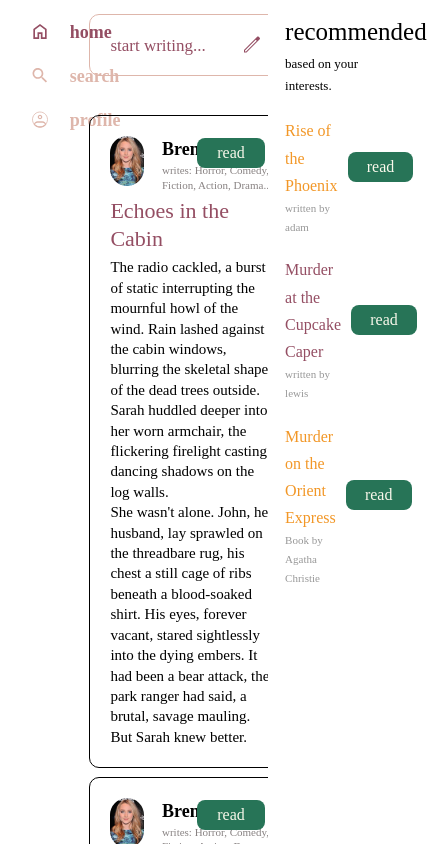
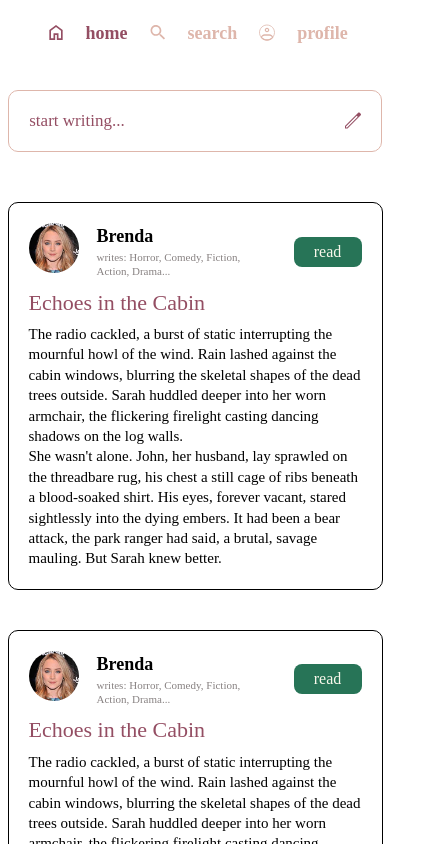
Before and after one commit to KovidKrishnan/scribblers-guild, a React (Vite) app: page /home in a window 390 px wide. Shown: the top 844 px of the page, 427 px wide, since content can reach past the window. Built offline with nearby package versions, Linux system fonts and the light colour scheme; a web font is replaced by a local one.

Commit message:
Home page Adapting to mobile screens

```diff
--- a/src/App.css
+++ b/src/App.css
@@ -1,6 +1,3 @@
 #root {
-  max-width: 1280px;
-  margin: 0 auto;
-  padding: 1rem;
   text-align: center;
 }
--- a/src/components/HomePage/HomePage.css
+++ b/src/components/HomePage/HomePage.css
@@ -24,7 +24,7 @@
 }
 
 .home-page-content-sections:nth-child(1) {
-    width: 15%;
+    width: 10%;
     margin: 0;
     display: flex;
     flex-direction: column;
@@ -263,3 +263,86 @@
     text-align: left;
     color: #989898;
 }
+
+@media screen and (max-width: 760px) {
+    .home-page-container{
+        display: flex;
+        flex-direction: row;
+        flex-wrap: wrap;
+        justify-content: center;
+        align-items: center;
+    }
+
+    .home-page-content-sections:nth-child(2) {
+        width: 100%;
+        display: flex;
+        flex-direction: column;
+        justify-content: flex-start;
+        align-items: center;
+        padding: 10px;
+        margin: 0;
+        margin-top: 80px;
+
+        align-items: center;
+    }
+    .home-page-content-sections:nth-child(1){
+        display: flex;
+        flex-direction: row;
+        justify-content: center;
+        align-items: center;
+        position: fixed;
+        margin: 0;
+        top: 0;
+        left: 0;
+        background-color: #fff;
+        z-index: 3;
+        width: 100%;
+        height: 40px;
+    }
+    .home-page-icons{
+        margin: 0;
+        padding: 0;
+    }
+    .home-page-content-sections:nth-child(1) > .home-page-icons > span{
+        margin: 0px 20px;
+    }
+    .post-thumbnail-card {
+        margin: 20px 0px;
+    }
+    .home-page-icons>svg {
+        margin-right: 0;
+    }
+
+    .home-page-content-sections:nth-child(3){
+        display: flex;
+        flex-direction: column;
+        justify-content: flex-start;
+        align-items: center;
+        width: 90%;
+        padding: 0;
+    }
+    .recommended-reads{
+        margin: 0;
+        height: auto;
+        position: relative;
+    }
+    .post-thumbnail-card {
+        width: 90%;
+    }
+    .post-thumbnail-profile {
+        position: relative;
+    }
+    .read-button {
+        position: absolute;
+        right: 0;
+        bottom: 12px;
+    }
+    .go-to-read-thumbnail{
+        position: absolute;
+        bottom: 0px;
+        right: 0;
+    }
+    .post-thumbnail-profile-genres {
+        width: 75%;
+    }
+}
--- a/src/components/HomePage/HomePage.jsx
+++ b/src/components/HomePage/HomePage.jsx
@@ -41,7 +41,7 @@ export default function HomePage() {
           <HomeIcon
             color={selectedPage === "home" ? "#944E63" : "#DEB6AB"}
           ></HomeIcon>{" "}
-          home
+          <span style={{ color: selectedPage === "home" ? "#944E63" : "#DEB6AB" }}>home</span>
         </div>
         <div
           className="home-page-icons"
@@ -51,7 +51,7 @@ export default function HomePage() {
           <SearchIcon
             color={selectedPage === "search" ? "#944E63" : "#DEB6AB"}
           ></SearchIcon>{" "}
-          search
+          <span style={{ color: selectedPage === "search" ? "#944E63" : "#DEB6AB" }}>search</span>
         </div>
         <div
           className="home-page-icons"
@@ -61,7 +61,7 @@ export default function HomePage() {
           <ProfileIcon
             color={selectedPage === "profile" ? "#944E63" : "#DEB6AB"}
           ></ProfileIcon>{" "}
-          profile
+          <span style={{ color: selectedPage === "profile" ? "#944E63" : "#DEB6AB" }}>profile</span>
         </div>
       </div>
       {selectedPage === "home" && (
@@ -70,7 +70,6 @@ export default function HomePage() {
             start writing...
             <WriteIcon></WriteIcon>
           </div>
-          <div>
             <PostThumbNail postData={postData}></PostThumbNail>
             <PostThumbNail postData={postData}></PostThumbNail>
             <PostThumbNail postData={postData}></PostThumbNail>
@@ -78,7 +77,6 @@ export default function HomePage() {
             <PostThumbNail postData={postData}></PostThumbNail>
             <PostThumbNail postData={postData}></PostThumbNail>
             <PostThumbNail postData={postData}></PostThumbNail>
-          </div>
         </div>
       )}
       <div className="home-page-content-sections">
--- a/src/components/LoginPage/LoginPage.css
+++ b/src/components/LoginPage/LoginPage.css
@@ -207,8 +207,10 @@ form>button {
     line-height: 96px;
     width: 525px;
     text-align: left;
+}
 
-
+.display-banner > h1 {
+  margin-top: 3%;
 }
 
 
```
